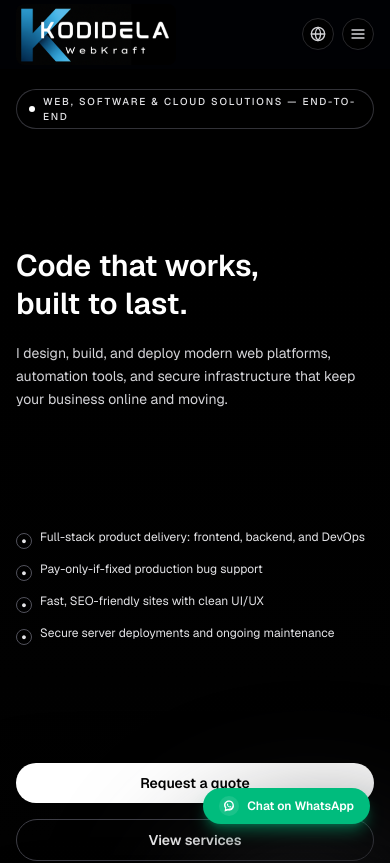
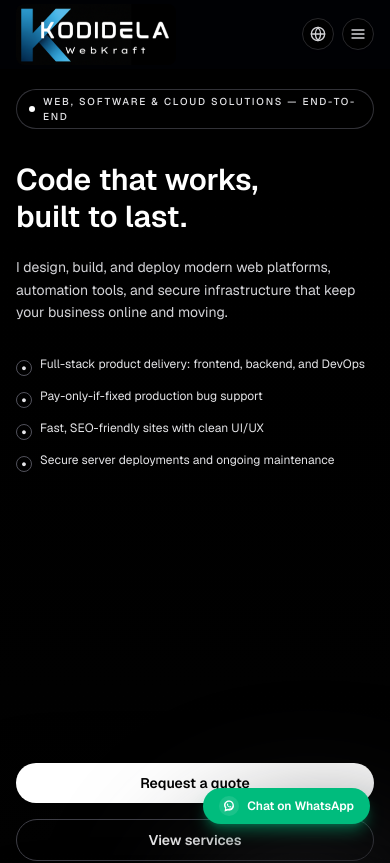
Before and after one commit to kodidela7/kodidela-webkraft, a Next.js app: page / in a window 390 px wide. Shown: the top 863 px of the page. Built offline with nearby package versions, Linux system fonts and the light colour scheme.

Commit message:
android hero button adjusted 2

```diff
--- a/src/app/page.tsx
+++ b/src/app/page.tsx
@@ -10,8 +10,10 @@ export default function Home() {
     <div className="relative overflow-hidden">
       <div className="pointer-events-none absolute inset-0 -z-10 bg-[radial-gradient(circle_at_top,_rgba(250,250,250,0.08),_transparent_55%),radial-gradient(circle_at_bottom,_rgba(15,23,42,0.9),_transparent_65%)]" />
 
-      <section className="mx-auto flex max-w-6xl xl:max-w-7xl 2xl:max-w-[90rem] flex-col gap-14 px-4 pb-6 pt-5 md:min-h-[calc(100vh-4.5rem)] md:flex-row md:items-center md:px-8 md:pb-10 md:pt-8">
-        <div className="flex min-h-[calc(100vh-4.5rem)] flex-1 flex-col gap-8 justify-between animate-fade-in-up md:min-h-0 md:justify-center">
+      <section className="mx-auto flex min-h-[calc(100vh-4.5rem)] max-w-6xl xl:max-w-7xl 2xl:max-w-[90rem] flex-col gap-14 px-4 pb-16 pt-5 md:flex-row md:items-center md:px-8 md:pb-10 md:pt-8">
+        <div className="flex-1 animate-fade-in-up">
+          <div className="flex min-h-[calc(100vh-4.5rem)] flex-col justify-between space-y-8 md:min-h-0">
+            <div className="space-y-8">
               <div className="inline-flex max-w-full items-center gap-2 rounded-full border border-zinc-700/80 bg-black/60 px-3 py-1 text-[10px] font-medium uppercase tracking-[0.18em] text-zinc-200 sm:text-[11px]">
                 <span className="h-1.5 w-1.5 flex-shrink-0 rounded-full bg-white" />
                 <span className="break-words text-[10px] text-zinc-200 sm:text-xs">
@@ -38,6 +40,7 @@ export default function Home() {
                   </div>
                 ))}
               </div>
+            </div>
 
             <div className="flex flex-col gap-4 sm:flex-row sm:items-center">
               <a
@@ -52,6 +55,7 @@ export default function Home() {
               >
                 {homeCopy.hero.secondaryCta}
               </a>
+            </div>
           </div>
         </div>
 
```
Lines whose indentation alone changed are shown as unchanged.
